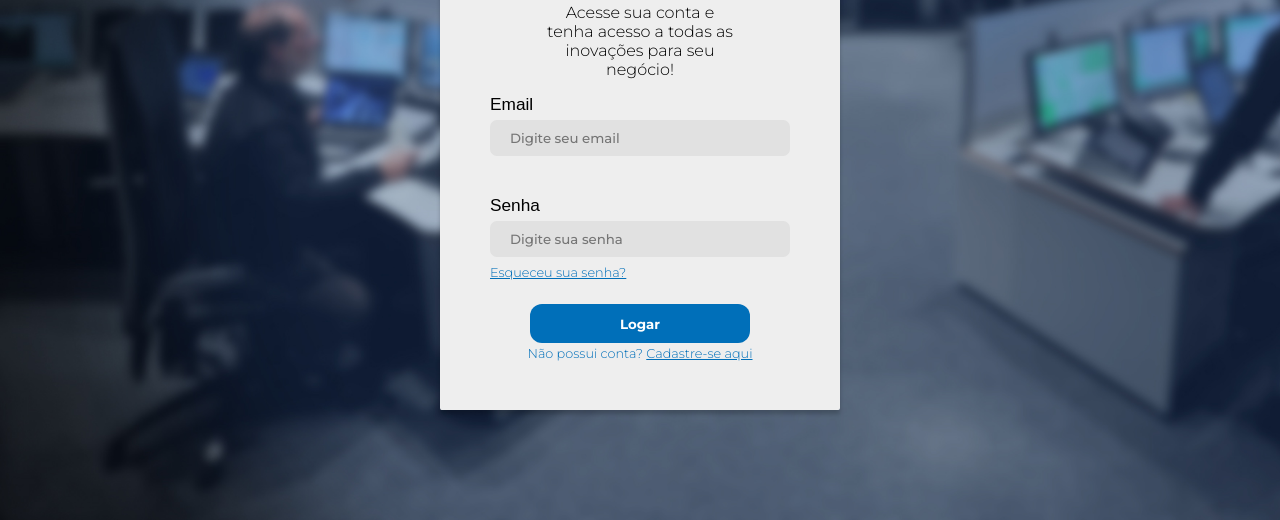
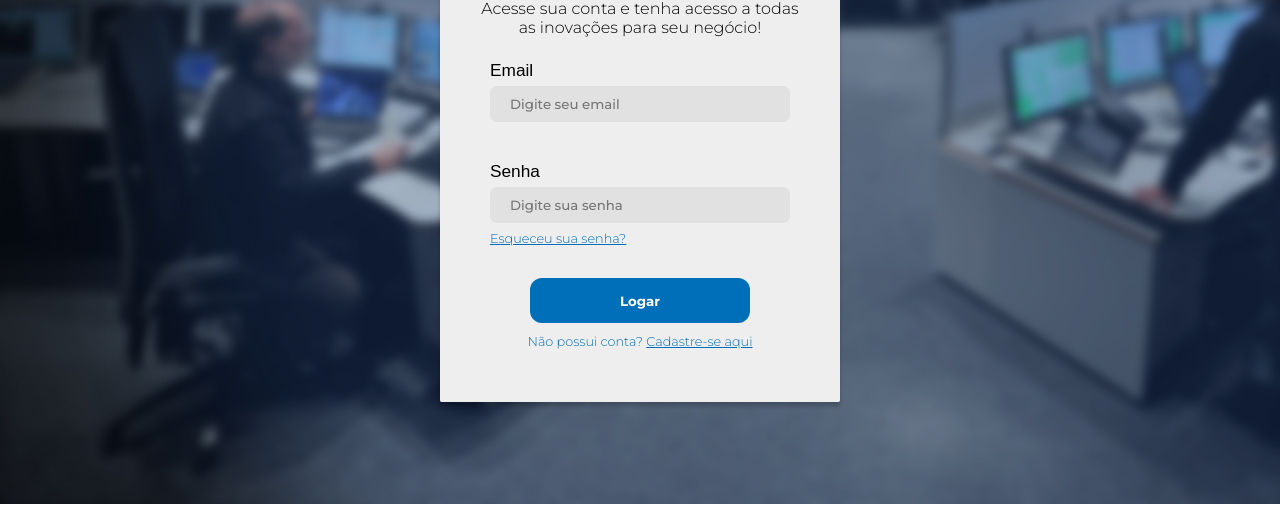
Before and after one commit to GP3-2-ADSC/SPRINT-GP03, a website: page site/public/login.html in a window 1280 px wide. Shown: the part 296-816 px from the top of the page. Drawn offline with Linux system fonts and the light colour scheme; a web font is replaced by a local one.

Commit message:
Update - vh do background e width de subtitulo do login

```diff
--- a/site/public/css/cadastro.css
+++ b/site/public/css/cadastro.css
@@ -2,7 +2,7 @@
     background-image: url("../assets/fundo\ cadastro\ editado.jpg");
     background-size: cover;
     background-repeat: no-repeat;
-    height: 90vh;
+    height: 88vh;
     background-color: rgb(17, 56, 128);
     overflow: hidden;
 }
--- a/site/public/css/login.css
+++ b/site/public/css/login.css
@@ -21,7 +21,7 @@
 }
 
 .subtitulo-form {
-    width: 60%;
+    width: 100%;
     text-align: center;
 }
 
```
